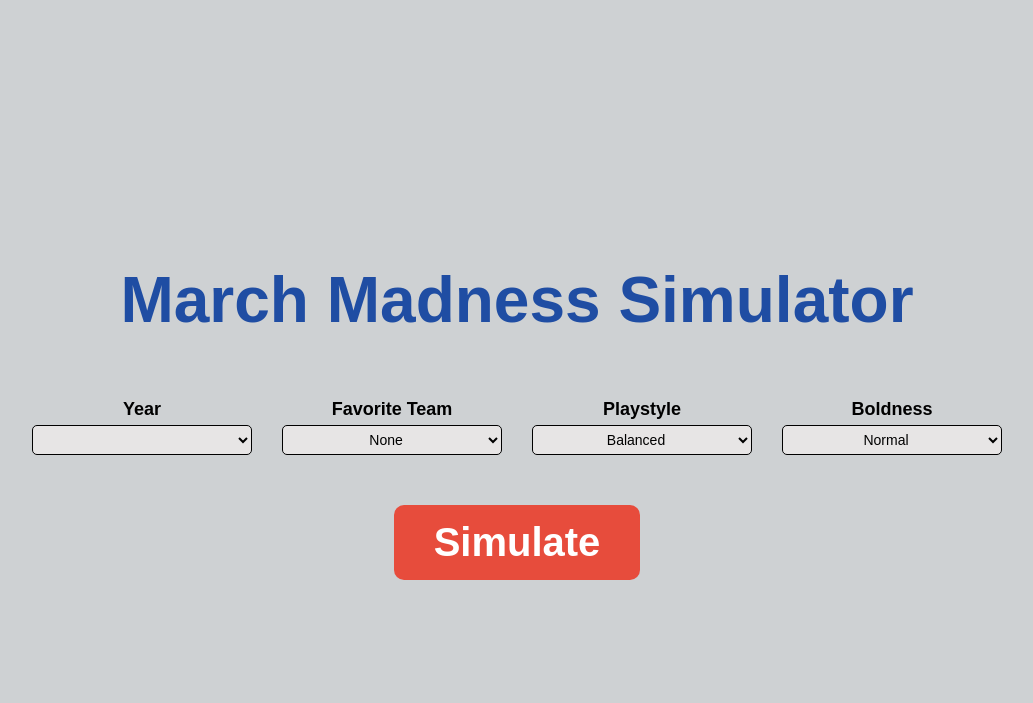
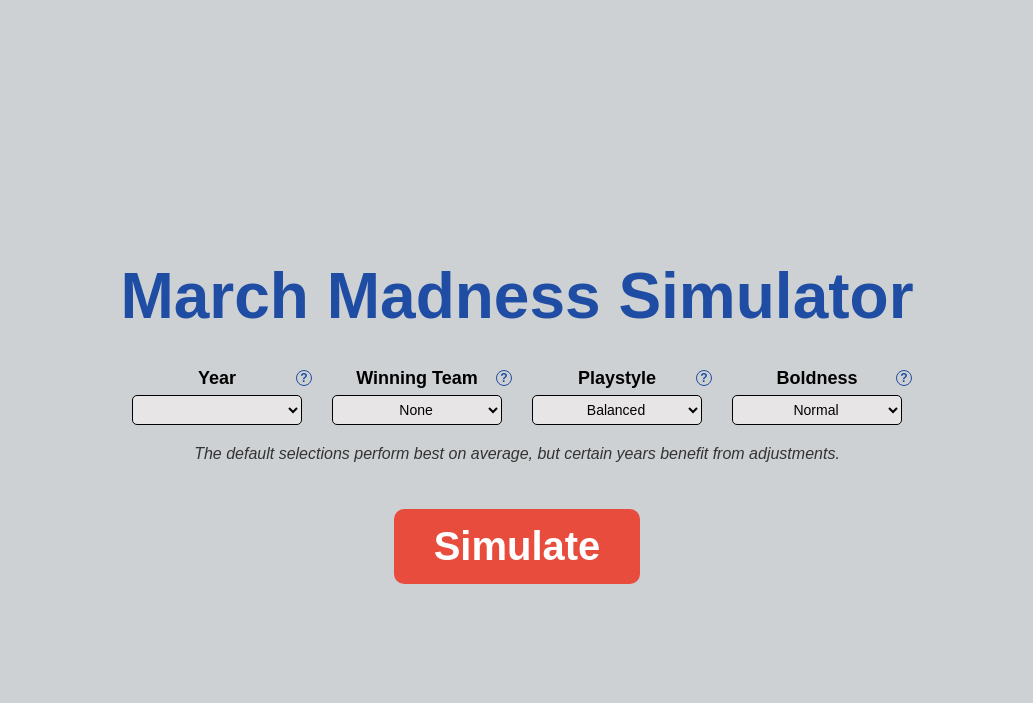
Before and after one commit to jacksonisidor/March-Madness-Simulator, a Flask app: template app/templates/home.html in a window 1280 px wide. Shown: the top 703 px of the page, without its empty margins (123-1156 px from the left). Run offline with Flask 2, Linux system fonts and the light colour scheme; the template is opened without the code that fills it, so the values that code supplies are empty; parts of the project's set-up code (start-up, migrations or seed data) failed here and were passed over.

Commit message:
added help buttons

```diff
--- a/app/templates/home.html
+++ b/app/templates/home.html
@@ -33,17 +33,10 @@
             margin: 20px 0;
         }
 
-        /* Style for input groups */
-        .input-group {
-            display: flex;
-            flex-direction: column;
-            align-items: center;
-            text-align: center;
-        }
-
         .input-group label {
             font-weight: bold;
             font-size: 18px;
+            margin-top: -30px;
             margin-bottom: 5px;
             text-align: center;
         }
@@ -54,8 +47,12 @@
             text-align: center;
             border-radius: 5px;
             border: 1px solid black;
-            width: 220px;
+            width: 170px;
+
+            /* Adjust centering to account for dropdown arrow */
+            text-indent: 10px;
         }
+
 
         .input-group select,
         .input-group input {
@@ -100,6 +97,91 @@
             margin-top: 10px;
             display: none;
         }
+
+        .param-note {
+            font-size: 16px;
+            font-style: italic;
+            color: #333; /* Dark gray */
+            text-align: center;
+            margin-top: 0px;
+            max-width: 800px;
+        }
+
+        /* Ensure input group stays aligned */
+        .input-group {
+            display: flex;
+            flex-direction: column;
+            align-items: center;
+            text-align: center;
+            position: relative;
+        }
+
+        /* Keep label & select in place */
+        .label-container {
+            display: flex;
+            align-items: center;
+            justify-content: center;
+            text-align: center;
+            margin-bottom: -1px;
+            z-index: 2;
+        }
+
+        /* Wrap select and help icon together */
+        .select-container {
+            position: relative;
+            display: inline-flex;
+            align-items: center;
+        }
+
+        /* Ensure help icon is positioned based on select box */
+        .help-icon {
+            font-size: 12px;
+            color: #1F4DA3; /* Blue */
+            cursor: pointer;
+            display: flex;
+            align-items: center;
+            justify-content: center;
+            width: 14px;
+            height: 14px;
+            border-radius: 50%;
+            border: 1px solid #1F4DA3;
+            text-align: center;
+            line-height: 14px;
+            font-weight: bold;
+            position: absolute;
+            right: -10px; /* Aligns to the right of the select box */
+            top: -60%;
+            transform: translateY(-50%);
+        }
+
+        /* Tooltip Styling */
+        .help-icon::after {
+            content: attr(data-tooltip);
+            position: absolute;
+            background-color: #333;
+            color: white;
+            padding: 6px 10px;
+            font-size: 12px;
+            border-radius: 5px;
+            white-space: nowrap;
+            bottom: 150%; /* Moves the tooltip above instead of below */
+            left: 50%;
+            transform: translateX(-50%);
+            z-index: 9999; /* Ensure it's above all elements */
+            opacity: 0;
+            visibility: hidden;
+            transition: opacity 0.2s ease-in-out, visibility 0.2s ease-in-out;
+            pointer-events: none;
+        }
+
+        /* Show tooltip on hover */
+        .help-icon:hover::after {
+            opacity: 1;
+            visibility: visible;
+        }
+
+
+
     </style>
 </head>
 <body>
@@ -114,9 +196,13 @@
 
     <!-- Inputs Container -->
     <div class="input-container">
+
         <!-- Year Selection -->
         <div class="input-group">
-            <label for="year">Year</label>
+            <div class="label-container">
+                <label for="year">Year</label>
+                <span class="help-icon" data-tooltip="Pick a year to simulate">?</span>
+            </div>
             <select id="year" name="year">
                 {% for year in valid_years %}
                     <option value="{{ year }}" {% if year == max_year %}selected{% endif %}>{{ year }}</option>
@@ -126,7 +212,10 @@
 
         <!-- Picked Winner Selection -->
         <div class="input-group">
-            <label for="picked_winner">Favorite Team</label>
+            <div class="label-container">
+                <label for="picked_winner">Winning Team</label>
+                <span class="help-icon" data-tooltip="Pick a team to automatically win the tournament (optional)">?</span>
+            </div>
             <select id="picked_winner" name="picked_winner">
                 <option value="None" selected>None</option> <!-- Default -->
             </select>
@@ -134,7 +223,10 @@
 
         <!-- Playstyle Selection -->
         <div class="input-group">
-            <label for="playstyle">Playstyle</label>
+            <div class="label-container">
+                <label for="playstyle">Playstyle</label>
+                <span class="help-icon" data-tooltip="Pick what type of stats are used most when predicting (optional)">?</span>
+            </div>
             <select id="playstyle" name="playstyle">
                 <option value="Balanced" selected>Balanced</option>
                 <option value="Offensive-minded">Offensive-minded</option>
@@ -144,7 +236,10 @@
 
         <!-- Boldness Selection -->
         <div class="input-group">
-            <label for="boldness">Boldness</label>
+            <div class="label-container">
+                <label for="boldness">Boldness</label>
+                <span class="help-icon" data-tooltip="Pick how risky you want to be in picking upsets (optional)">?</span>
+            </div>
             <select id="boldness" name="boldness">
                 <option value="Go Big or Go Home">Go Big or Go Home</option>
                 <option value="Bold">Bold</option>
@@ -154,6 +249,10 @@
             </select>
         </div>
     </div>
+
+    <p class="param-note">
+        The default selections perform best on average, but certain years benefit from adjustments.
+    </p>
 
     <!-- Simulate Button -->
     <button class="simulate-button" onclick="runSimulation()">Simulate</button>
```
